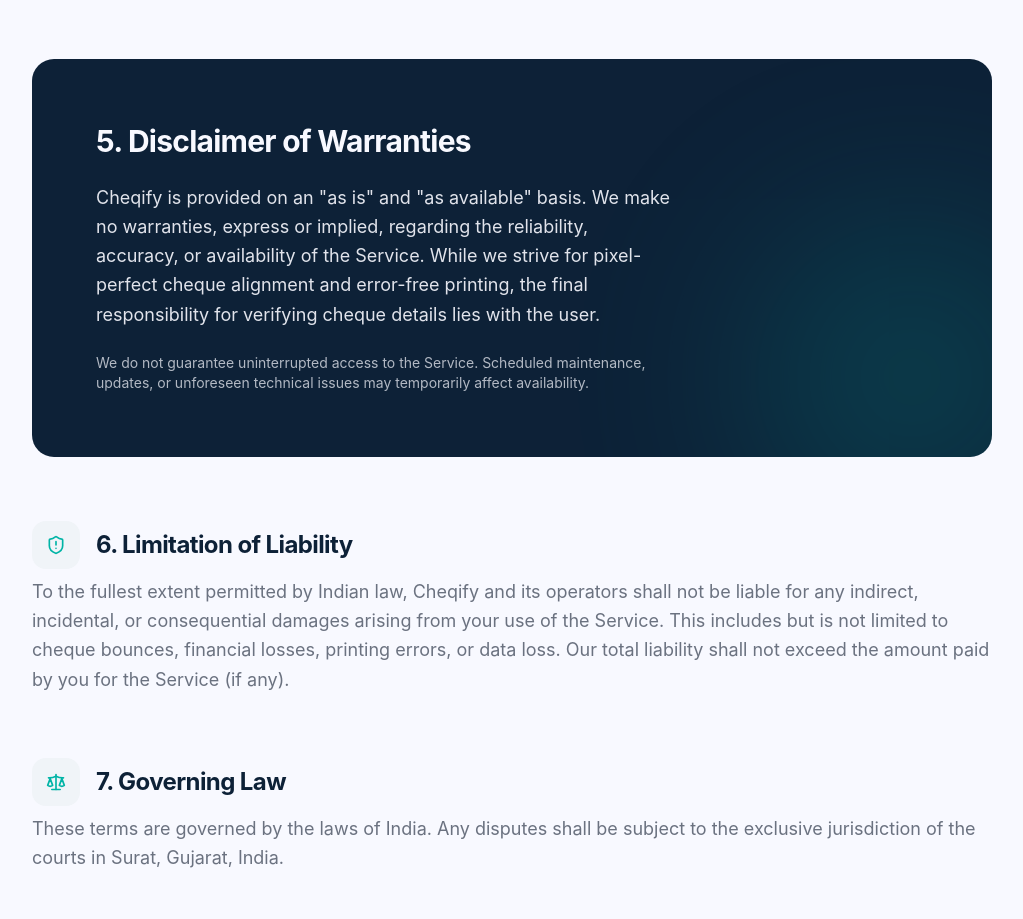
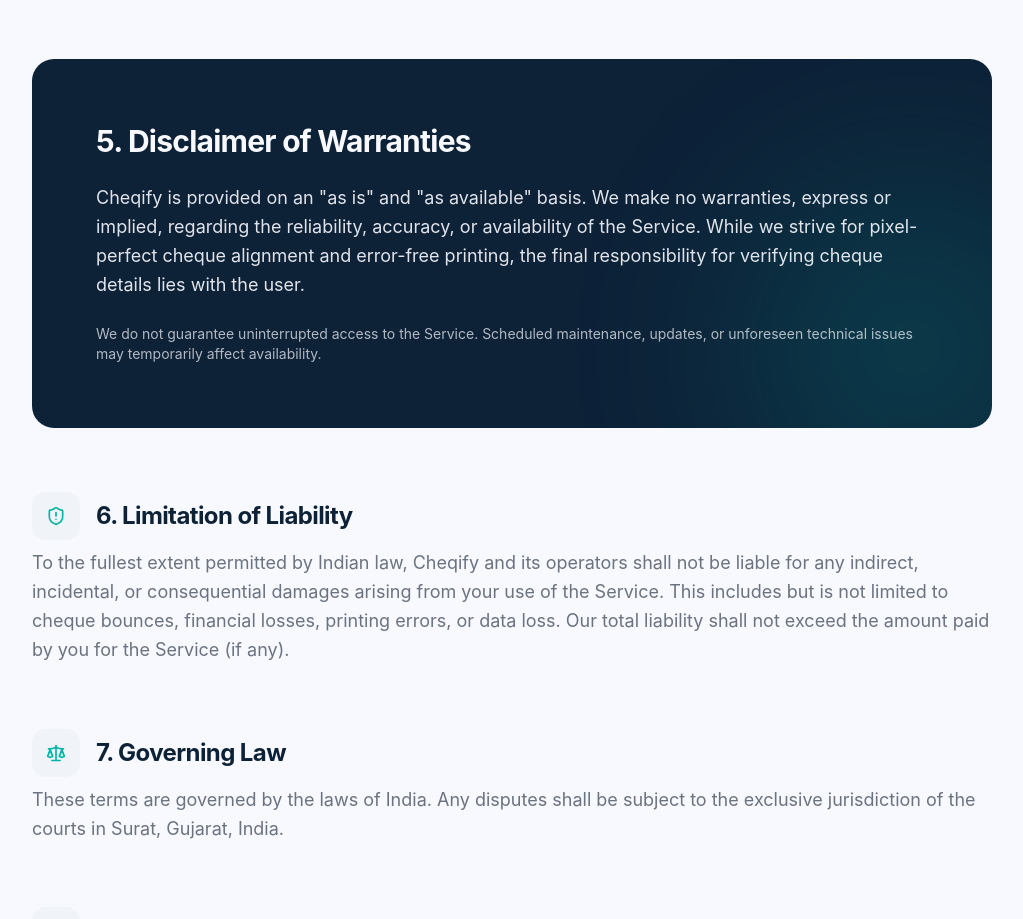
Before and after one commit to ravihirapara/cheqify-website, a Next.js app: page /en/terms in a window 1280 px wide. Shown: the part 1580-2499 px from the top of the page, without its empty margins (128-1151 px from the left). Built offline with nearby package versions, Linux system fonts and the light colour scheme; no server answers; a web font is replaced by a local one.

Commit message:
fix: remove max-w-xl from disclaimer boxes in Terms and Privacy pages

```diff
--- a/src/components/sections/privacy-content.tsx
+++ b/src/components/sections/privacy-content.tsx
@@ -101,7 +101,7 @@
 
       {/* Section 4: Data Security */}
       <section className="relative overflow-hidden rounded-3xl bg-foreground p-10 text-background md:p-16">
-        <div className="relative z-10 max-w-xl space-y-6">
+        <div className="relative z-10 space-y-6">
           <h2 className="text-3xl font-bold tracking-tight">
             {t("sections.securityTitle")}
           </h2>
--- a/src/components/sections/terms-content.tsx
+++ b/src/components/sections/terms-content.tsx
@@ -102,7 +102,7 @@
 
       {/* Section 5: Disclaimer */}
       <section className="relative overflow-hidden rounded-3xl bg-foreground p-10 text-background md:p-16">
-        <div className="relative z-10 max-w-xl space-y-6">
+        <div className="relative z-10 space-y-6">
           <h2 className="text-3xl font-bold tracking-tight">
             {t("sections.disclaimerTitle")}
           </h2>
```
